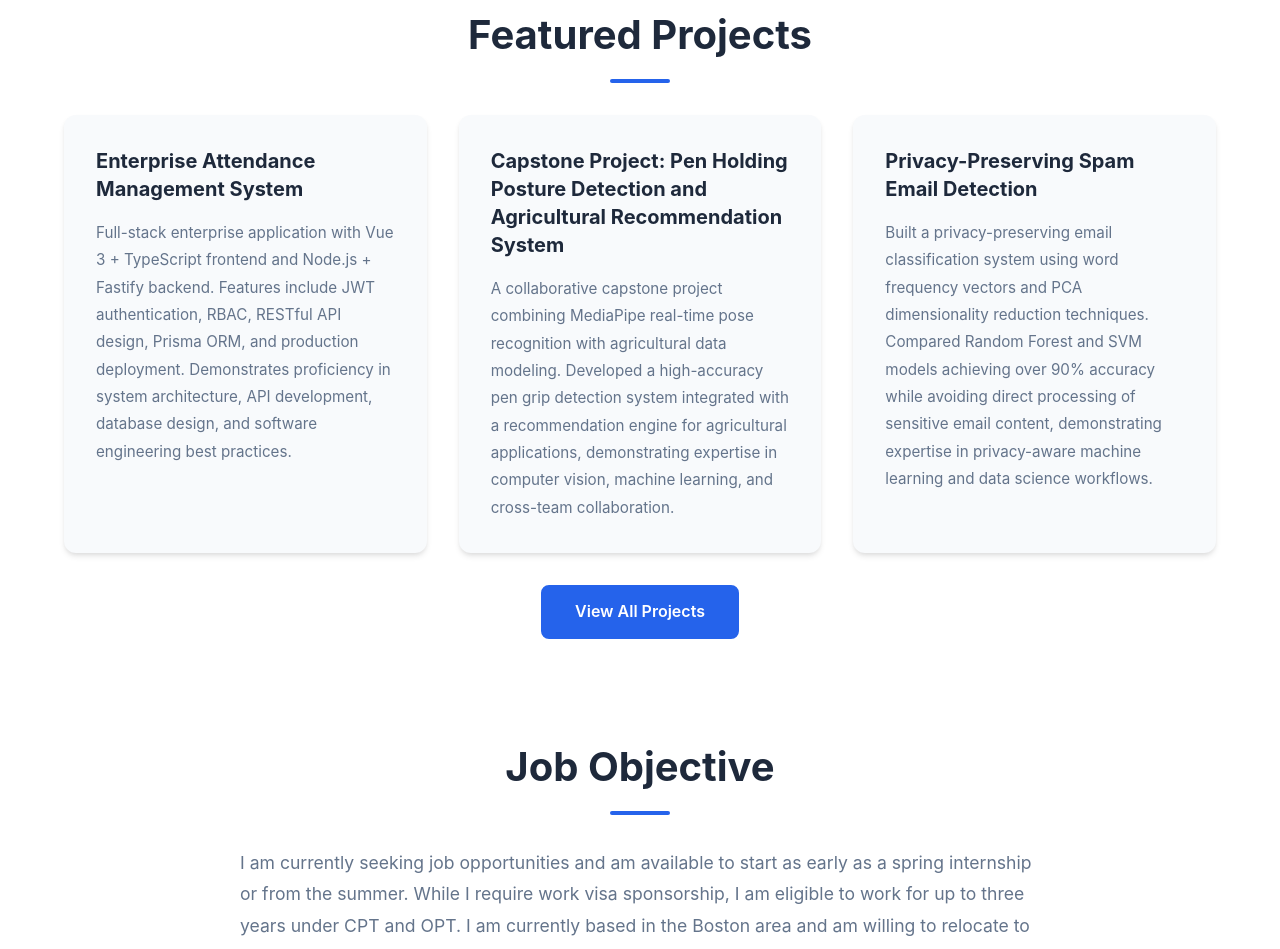
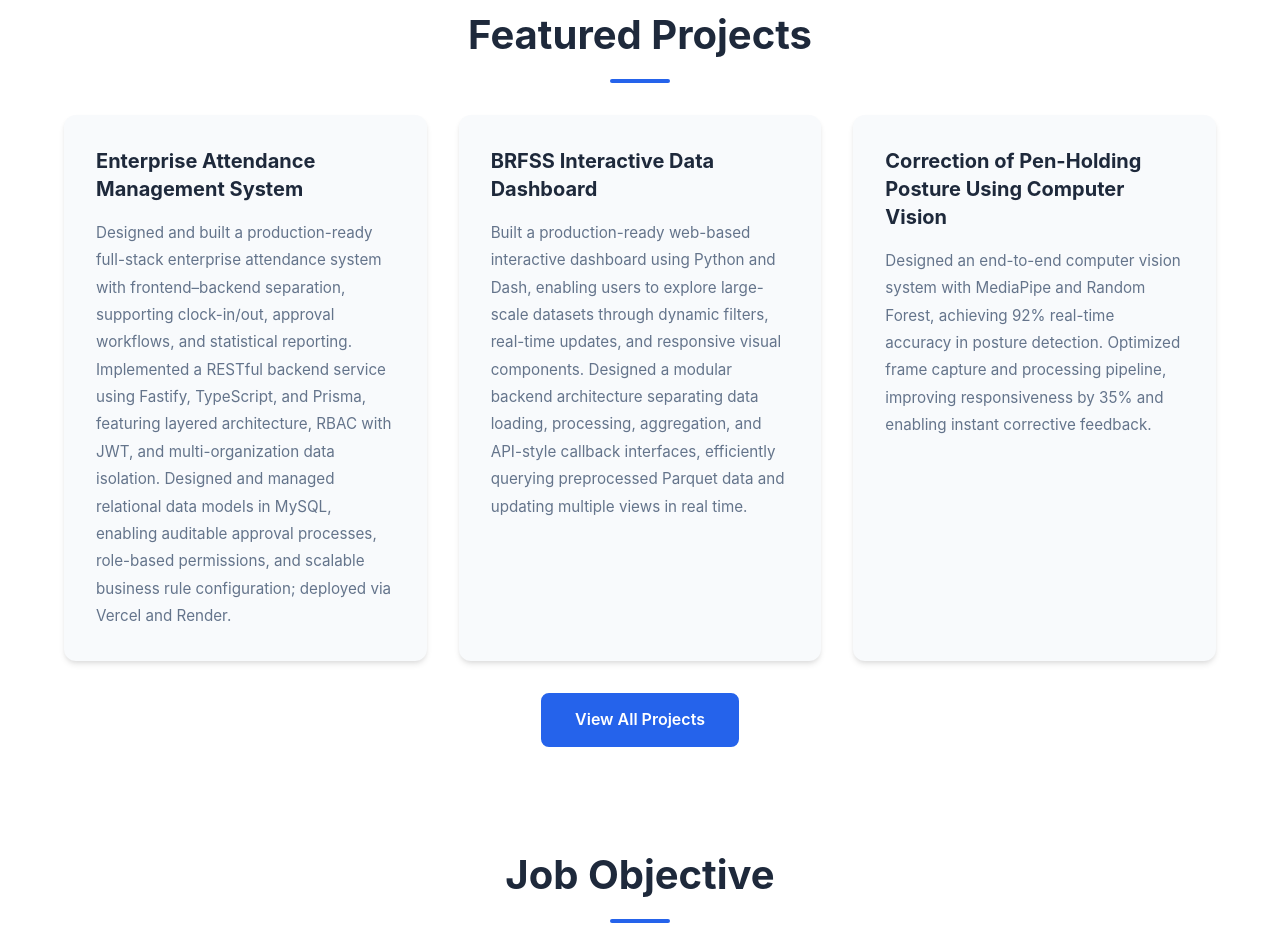
Before and after one commit to kermit0125/personal-website, a website: page index.html in a window 1280 px wide. Shown: the part 976-1925 px from the top of the page. Drawn offline with Linux system fonts and the light colour scheme.

Commit message:
Update featured projects on homepage with resume content and fix bilingual formatting

```diff
--- a/index.html
+++ b/index.html
@@ -75,21 +75,15 @@
             <div class="projects-grid">
                 <div class="project-card">
                     <h3><a href="projects/enterprise-attendance-management-system.html" data-en="Enterprise Attendance Management System" data-zh="企业考勤管理系统">Enterprise Attendance Management System</a></h3>
-                    <p data-en="Full-stack enterprise application with Vue 3 + TypeScript frontend and Node.js + Fastify backend. Features include JWT authentication, RBAC, RESTful API design, Prisma ORM, and production deployment. Demonstrates proficiency in system architecture, API development, database design, and software engineering best practices." data-zh="全栈企业应用，采用 Vue 3 + TypeScript 前端和 Node.js + Fastify 后端。功能包括 JWT 认证、RBAC、RESTful API 设计、Prisma ORM 和生产部署。展示了在系统架构、API 开发、数据库设计和软件工程最佳实践方面的专业能力。">
-                        Full-stack enterprise application with Vue 3 + TypeScript frontend and Node.js + Fastify backend. Features include JWT authentication, RBAC, RESTful API design, Prisma ORM, and production deployment. Demonstrates proficiency in system architecture, API development, database design, and software engineering best practices.
-                    </p>
+                    <p data-en="Designed and built a production-ready full-stack enterprise attendance system with frontend–backend separation, supporting clock-in/out, approval workflows, and statistical reporting. Implemented a RESTful backend service using Fastify, TypeScript, and Prisma, featuring layered architecture, RBAC with JWT, and multi-organization data isolation. Designed and managed relational data models in MySQL, enabling auditable approval processes, role-based permissions, and scalable business rule configuration; deployed via Vercel and Render." data-zh="设计并构建了一个生产就绪的全栈企业考勤系统，采用前后端分离架构，支持打卡、审批流程和统计报告。使用Fastify、TypeScript和Prisma实现了RESTful后端服务，采用分层架构、基于JWT的RBAC和多组织数据隔离。在MySQL中设计和管理关系数据模型，实现可审计的审批流程、基于角色的权限和可扩展的业务规则配置；通过Vercel和Render部署。">Designed and built a production-ready full-stack enterprise attendance system with frontend–backend separation, supporting clock-in/out, approval workflows, and statistical reporting. Implemented a RESTful backend service using Fastify, TypeScript, and Prisma, featuring layered architecture, RBAC with JWT, and multi-organization data isolation. Designed and managed relational data models in MySQL, enabling auditable approval processes, role-based permissions, and scalable business rule configuration; deployed via Vercel and Render.</p>
                 </div>
                 <div class="project-card">
-                    <h3><a href="projects/capstone-project.html" data-en="Capstone Project: Pen Holding Posture Detection and Agricultural Recommendation System" data-zh="毕业项目：握笔姿势检测与农业推荐系统">Capstone Project: Pen Holding Posture Detection and Agricultural Recommendation System</a></h3>
-                    <p data-en="A collaborative capstone project combining MediaPipe real-time pose recognition with agricultural data modeling. Developed a high-accuracy pen grip detection system integrated with a recommendation engine for agricultural applications, demonstrating expertise in computer vision, machine learning, and cross-team collaboration." data-zh="一个协作式毕业项目，结合 MediaPipe 实时姿态识别与农业数据建模。开发了高准确率的笔握检测系统，并与农业应用推荐引擎集成，展示了在计算机视觉、机器学习和跨团队协作方面的专业能力。">
-                        A collaborative capstone project combining MediaPipe real-time pose recognition with agricultural data modeling. Developed a high-accuracy pen grip detection system integrated with a recommendation engine for agricultural applications, demonstrating expertise in computer vision, machine learning, and cross-team collaboration.
-                    </p>
+                    <h3><a href="projects/brfss-data-platform.html" data-en="BRFSS Interactive Data Dashboard" data-zh="BRFSS交互式数据仪表板">BRFSS Interactive Data Dashboard</a></h3>
+                    <p data-en="Built a production-ready web-based interactive dashboard using Python and Dash, enabling users to explore large-scale datasets through dynamic filters, real-time updates, and responsive visual components. Designed a modular backend architecture separating data loading, processing, aggregation, and API-style callback interfaces, efficiently querying preprocessed Parquet data and updating multiple views in real time." data-zh="使用Python和Dash构建了一个生产就绪的基于Web的交互式仪表板，使用户能够通过动态过滤器、实时更新和响应式可视化组件探索大规模数据集。设计了模块化后端架构，分离数据加载、处理、聚合和API风格的回调接口，高效查询预处理的Parquet数据并实时更新多个视图。">Built a production-ready web-based interactive dashboard using Python and Dash, enabling users to explore large-scale datasets through dynamic filters, real-time updates, and responsive visual components. Designed a modular backend architecture separating data loading, processing, aggregation, and API-style callback interfaces, efficiently querying preprocessed Parquet data and updating multiple views in real time.</p>
                 </div>
                 <div class="project-card">
-                    <h3><a href="projects/privacy-preserving-spam-email-detection.html" data-en="Privacy-Preserving Spam Email Detection" data-zh="隐私保护的垃圾邮件识别">Privacy-Preserving Spam Email Detection</a></h3>
-                    <p data-en="Built a privacy-preserving email classification system using word frequency vectors and PCA dimensionality reduction techniques. Compared Random Forest and SVM models achieving over 90% accuracy while avoiding direct processing of sensitive email content, demonstrating expertise in privacy-aware machine learning and data science workflows." data-zh="使用词频向量和 PCA 降维技术构建了隐私保护的邮件分类系统。比较了 Random Forest 和 SVM 模型，在避免直接处理敏感邮件内容的情况下实现了超过 90% 的准确率，展示了在隐私感知机器学习和数据科学工作流方面的专业能力。">
-                        Built a privacy-preserving email classification system using word frequency vectors and PCA dimensionality reduction techniques. Compared Random Forest and SVM models achieving over 90% accuracy while avoiding direct processing of sensitive email content, demonstrating expertise in privacy-aware machine learning and data science workflows.
-                    </p>
+                    <h3><a href="projects/posture-detection-correction.html" data-en="Correction of Pen-Holding Posture Using Computer Vision" data-zh="使用计算机视觉纠正握笔姿势">Correction of Pen-Holding Posture Using Computer Vision</a></h3>
+                    <p data-en="Designed an end-to-end computer vision system with MediaPipe and Random Forest, achieving 92% real-time accuracy in posture detection. Optimized frame capture and processing pipeline, improving responsiveness by 35% and enabling instant corrective feedback." data-zh="使用MediaPipe和Random Forest设计了端到端的计算机视觉系统，在姿势检测中实现了92%的实时准确率。优化了帧捕获和处理管道，将响应速度提高了35%，并实现了即时纠正反馈。">Designed an end-to-end computer vision system with MediaPipe and Random Forest, achieving 92% real-time accuracy in posture detection. Optimized frame capture and processing pipeline, improving responsiveness by 35% and enabling instant corrective feedback.</p>
                 </div>
             </div>
             <div class="text-center" style="margin-top: 2rem;">
```
